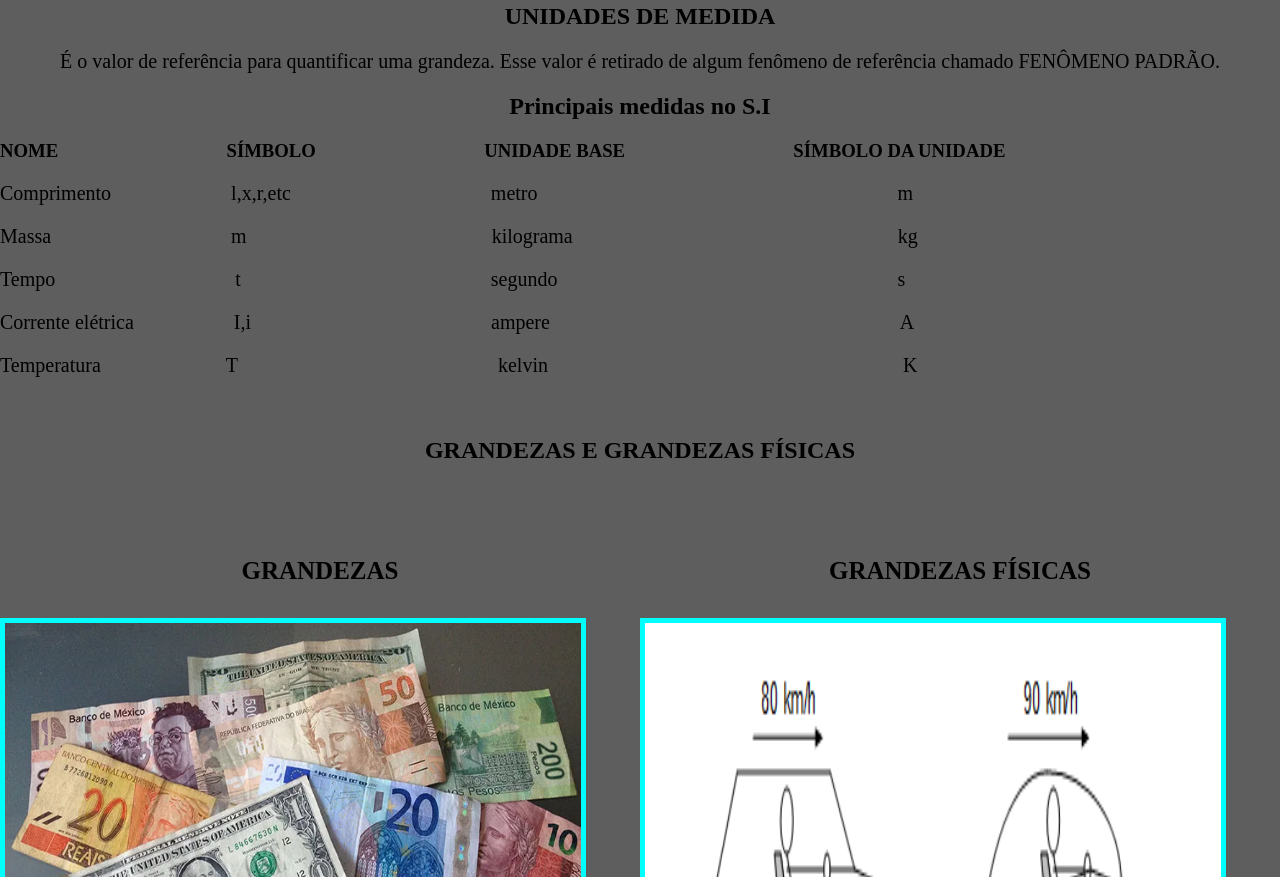
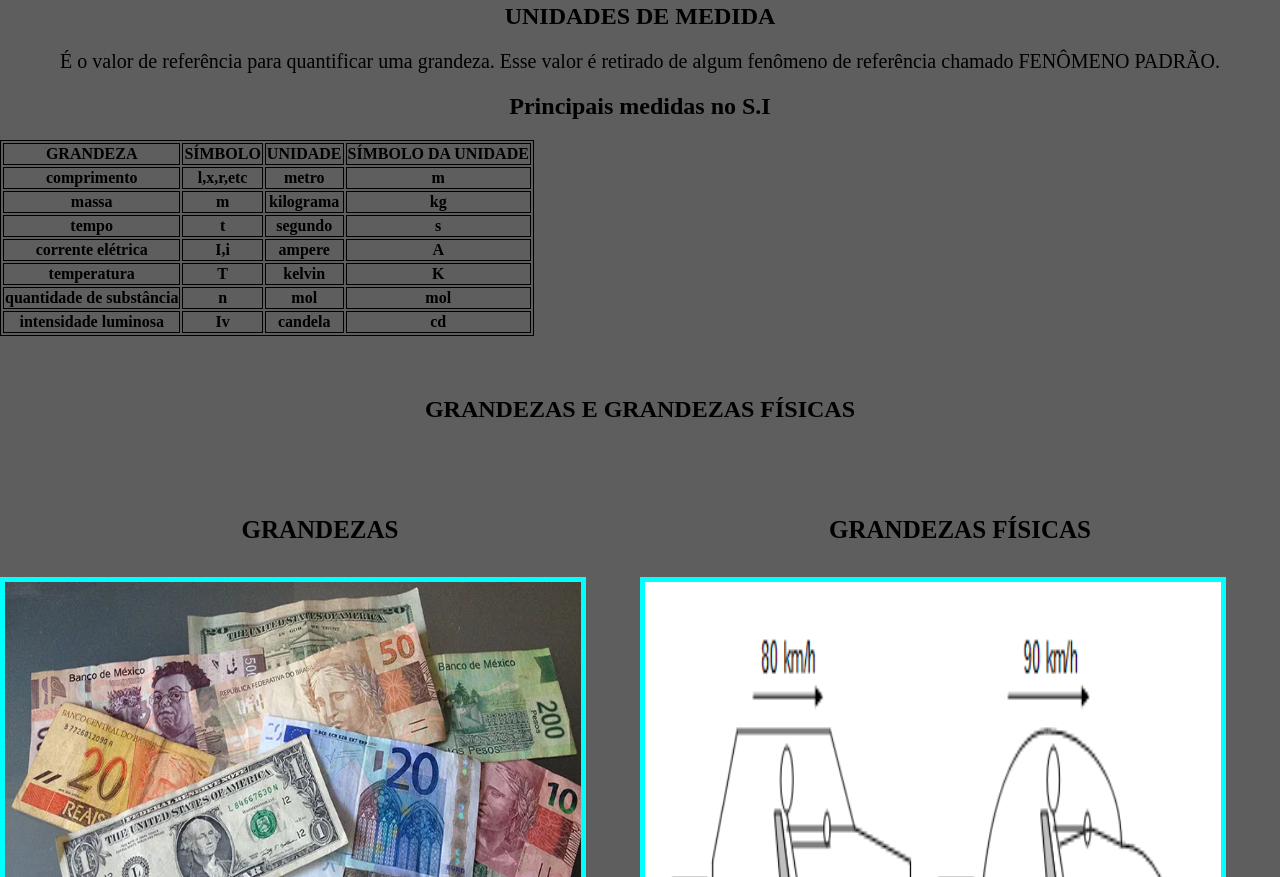
Before and after one commit to pc-ds/fisica2, a plain HTML site: page index.html in a window 1280 px wide. Shown: the part 707-1584 px from the top of the page. Drawn offline with Linux system fonts and the light colour scheme; a web font is replaced by a local one.

Commit message:
Update index.html

```diff
--- a/index.html
+++ b/index.html
@@ -8,13 +8,21 @@
     <meta name="viewport" content="width:device-width,initial-scale=1.0">
     <link href="ods_design.css" rel="stylesheet">
     <link href="https://fonts.googleapis.com/css2?family=Fruktur&display=swap" rel="stylesheet">
+    <style>
+        table,
+        th,
+        td {
+            border: solid black 1px;
+            text-align: center;
+        }
+    </style>
 </head>
 
 <body>
 
     <section>
         <header id="menu">
-            <img id="logo" src="logo bão.png" alt="logo">
+            <img id="logo" src="img fisica/logo bão.png" alt="logo">
             <ul>
                 <li class="lista1" id="cima"><a href="#primeira">S.I UNIDADES BASE</a></li>
                 <li class="lista2"><a href="#exemplos">GRANDEZAS</a></li>
@@ -25,7 +33,7 @@
     <section>
         <div id="capa">
             <h1 class="capa"> O BÁSICO DE FÍSICA</h1>
-            <h3 class="capa"> S.I E GRANDEZAS </h3>
+            <h3 class="capa2"> S.I E GRANDEZAS </h3>
         </div>
     </section>
 
@@ -45,20 +53,58 @@
     <section>
         <div>
             <h2> Principais medidas no S.I</h2>
-            <h3 CLASS="pontos">
-                NOME&emsp;&emsp;&emsp;&emsp;&emsp;&emsp;&emsp;&emsp;&emsp;SÍMBOLO&emsp;&emsp;&emsp;&emsp;&emsp;&emsp;&emsp;&emsp;&emsp;UNIDADE
-                BASE&emsp;&emsp;&emsp;&emsp;&emsp;&emsp;&emsp;&emsp;&emsp;SÍMBOLO DA UNIDADE</h3>
-            <P>Comprimento&emsp;&emsp;&emsp;&emsp;&emsp;&emsp;l,x,r,etc&emsp;&emsp;&emsp;&emsp;&emsp;&emsp;&emsp;&emsp;&emsp;&emsp;metro&emsp;&emsp;&emsp;&emsp;&emsp;&emsp;&emsp;&emsp;&emsp;&emsp;&emsp;&emsp;&emsp;&emsp;&emsp;&emsp;&emsp;&emsp;m
-            </P>
-            <p>Massa&emsp;&emsp;&emsp;&emsp;&emsp;&emsp;&emsp;&emsp;&emsp;m&emsp;&emsp;&emsp;&emsp;&emsp;&emsp;&emsp;&emsp;&emsp;&emsp;&emsp;&emsp;&nbsp;kilograma&emsp;&emsp;&emsp;&emsp;&emsp;&emsp;&emsp;&emsp;&emsp;&emsp;&emsp;&emsp;&emsp;&emsp;&emsp;&emsp;&nbsp;kg
-            </p>
-            <p>Tempo&emsp;&emsp;&emsp;&emsp;&emsp;&emsp;&emsp;&emsp;&emsp;t&emsp;&emsp;&emsp;&emsp;&emsp;&emsp;&emsp;&emsp;&emsp;&emsp;&emsp;&emsp;&nbsp;&nbsp;segundo&emsp;&emsp;&emsp;&emsp;&emsp;&emsp;&emsp;&emsp;&emsp;&emsp;&emsp;&emsp;&emsp;&emsp;&emsp;&emsp;&emsp;s
-            </p>
-            <p>Corrente
-                elétrica&emsp;&emsp;&emsp;&emsp;&emsp;I,i&emsp;&emsp;&emsp;&emsp;&emsp;&emsp;&emsp;&emsp;&emsp;&emsp;&emsp;&emsp;ampere&emsp;&emsp;&emsp;&emsp;&emsp;&emsp;&emsp;&emsp;&emsp;&emsp;&emsp;&emsp;&emsp;&emsp;&emsp;&emsp;&emsp;&nbsp;&nbsp;A
-            <p>
-            <p>Temperatura&emsp;&emsp;&emsp;&emsp;&emsp;&emsp;&nbsp;T&emsp;&emsp;&emsp;&emsp;&emsp;&emsp;&emsp;&emsp;&emsp;&emsp;&emsp;&emsp;&emsp;kelvin&emsp;&emsp;&emsp;&nbsp;&nbsp;&nbsp;&emsp;&emsp;&emsp;&emsp;&emsp;&emsp;&emsp;&emsp;&emsp;&emsp;&emsp;&emsp;&emsp;&emsp;K
-            </p>
+            <table id="tabela">
+                <tr id="tabelatitulo">
+                    <b>
+                        <th>GRANDEZA</th>
+                        <th>SÍMBOLO</th>
+                        <th>UNIDADE</th>
+                        <th>SÍMBOLO DA UNIDADE</th>
+                    </b>
+                </tr>
+                <tr>
+                    <th>comprimento</th>
+                    <th>l,x,r,etc</th>
+                    <th>metro</th>
+                    <th>m</th>
+                </tr>
+                <tr>
+                    <th>massa</th>
+                    <th>m</th>
+                    <th>kilograma</th>
+                    <th>kg</th>
+                </tr>
+                <tr>
+                    <th>tempo</th>
+                    <th>t</th>
+                    <th>segundo</th>
+                    <th>s</th>
+                </tr>
+                <tr>
+                    <th>corrente elétrica</th>
+                    <th>I,i</th>
+                    <th>ampere</th>
+                    <th>A</th>
+                </tr>
+                <tr>
+                    <th>temperatura</th>
+                    <th>T</th>
+                    <th>kelvin</th>
+                    <th>K</th>
+                </tr>
+                <tr>
+                    <th>quantidade de substância</th>
+                    <th>n</th>
+                    <th>mol</th>
+                    <th>mol</th>
+                </tr>
+                <tr>
+                    <th>intensidade luminosa</th>
+                    <th>Iv</th>
+                    <th>candela</th>
+                    <th>cd</th>
+                </tr>
+            </table>
         </div>
     </section>
     <section id="tipos">
```
